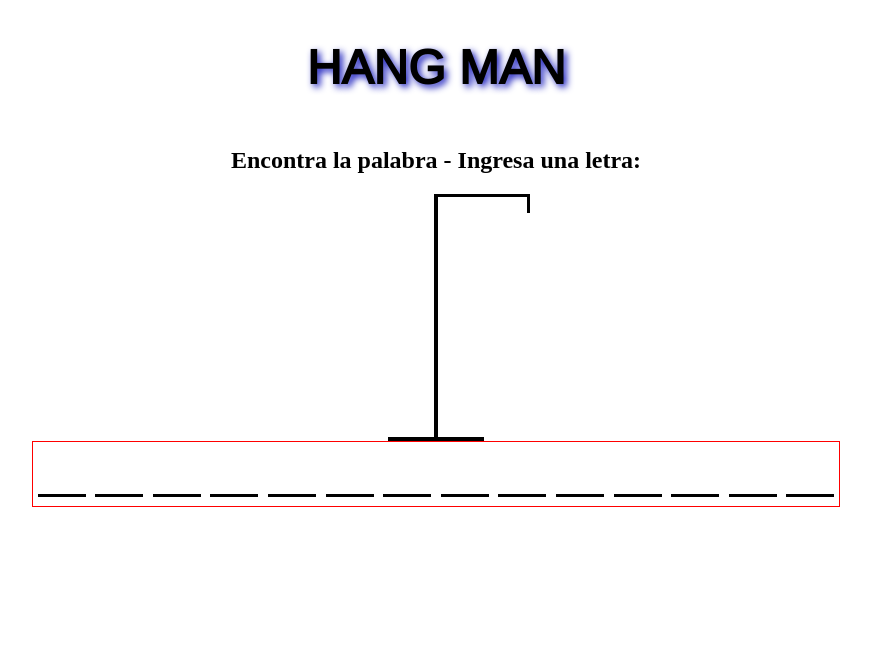
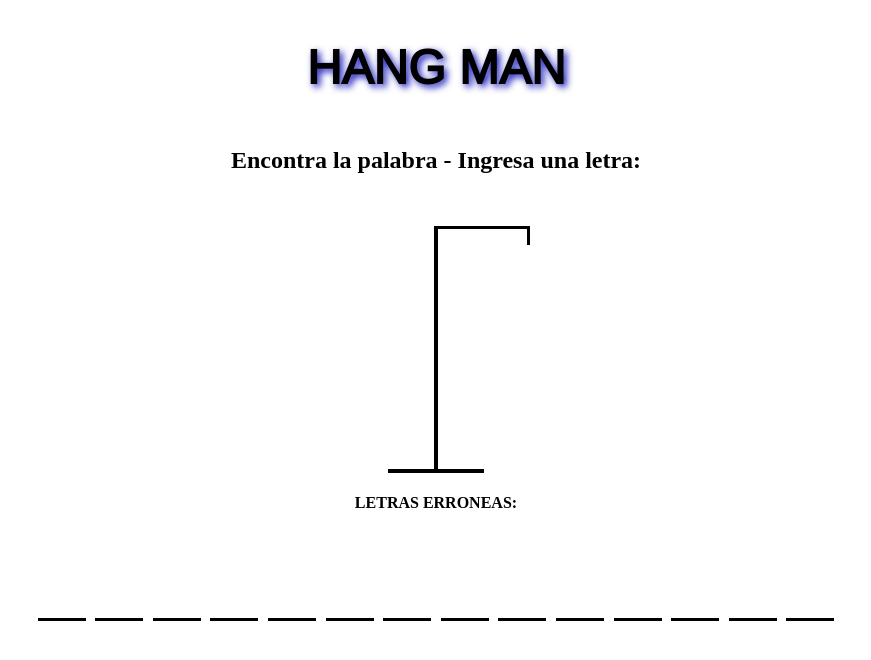
Before and after one commit to fedengarcia/hangman, a React (Create React App) app: page / in a window 1280 px wide. Shown: the top 660 px of the page, without its empty margins (204-1075 px from the left). Built offline with nearby package versions, Linux system fonts and the light colour scheme.

Commit message:
Corrections style

```diff
--- a/src/Components/Figure/FigureStyle.js
+++ b/src/Components/Figure/FigureStyle.js
@@ -1,6 +1,6 @@
 export const FigureStyle = (theme) => ({
     hangContainer:{
-        width:'100%',
+        width:'50%',
         height: 'auto',
         display: 'flex',
         justifyContent:'center',
--- a/src/Components/GameContainer/GameContainer.js
+++ b/src/Components/GameContainer/GameContainer.js
@@ -55,10 +55,11 @@ const GameContainer = () => {
     <div className={classes.gameContainer}>
             <h2>Encontra la palabra - Ingresa una letra:</h2>
 
-            <Figure wrongLetters={wrongLetters}/>
+            <div className={classes.figureWrongContainer}>
+                <Figure wrongLetters={wrongLetters}/>
 
-            <WrongLetters wrongLetters={wrongLetters}/>
-
+                <WrongLetters wrongLetters={wrongLetters}/>
+            </div>
             <HiddenWord  selectedWord={selectedWord} correctLetters={correctLetters}/>
 
             <Notification showNotification={showNotification}/>
--- a/src/Components/GameContainer/GameContainerStyle.js
+++ b/src/Components/GameContainer/GameContainerStyle.js
@@ -5,5 +5,12 @@ export const GameContainerStyle = (theme) => ({
         alignItems: 'center',
         flexDirection: 'column',
     },
-
+    figureWrongContainer:{
+        display:'flex',
+        justifyContent:'center',
+        flexDirection:'row',
+        alignItems: 'center',
+        margin: '2em',
+        flexWrap: 'wrap',
+    }
 })
--- a/src/Components/Notification/NotificationStyle.js
+++ b/src/Components/Notification/NotificationStyle.js
@@ -4,8 +4,8 @@ export const NotificationStyle = (theme) => ({
         borderRadius: '10px 10px 0 0',
         bottom: '-50px',
         position:'absolute',
-        // transition:' transform 0.3s ease-in-out',
-        // transform: 'translateY(-50px)',
+        transition:' transform 0.3s ease-in-out',
+        transform: 'translateY(-50px)',
         width: 'auto',
         height: 'auto',
         '& > p':{
--- a/src/Components/Word/WordStyles.js
+++ b/src/Components/Word/WordStyles.js
@@ -1,14 +1,12 @@
 export const WordStyles = (theme) => ({
     hiddenWordContainer:{
-        border:'1px solid red',
         width:'auto',
         height: 'auto',
     },
     WrongLettersContainer:{
         display:'flex',
-        justifyContent:'space-around',
+        justifyContent:'center',
         alignItems:'center',
-        marginLeft:'3em',
     },
     letter:{
         borderBottom: '3px solid black',
--- a/src/Components/Word/WrongLetters.js
+++ b/src/Components/Word/WrongLetters.js
@@ -10,7 +10,7 @@ const WrongLetters = ({wrongLetters}) => {
 
     return (
         <div className={classes.WrongLettersContainer}>
-            {wrongLetters > 0 && <h2>LETRAS ERRONEAS:</h2>}
+            <h4>{`LETRAS ERRONEAS:  `}</h4>
             {wrongLetters.map((letter,i) => <span key={i}>{letter},</span>)}
         </div>
     )
```
